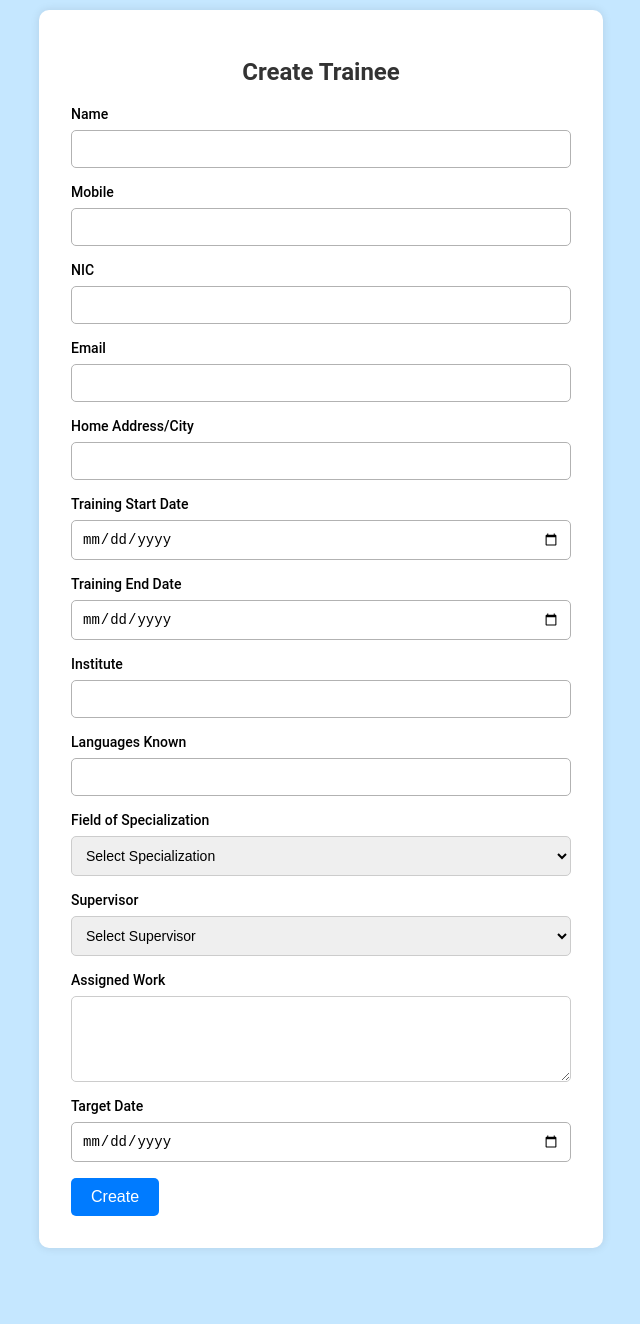
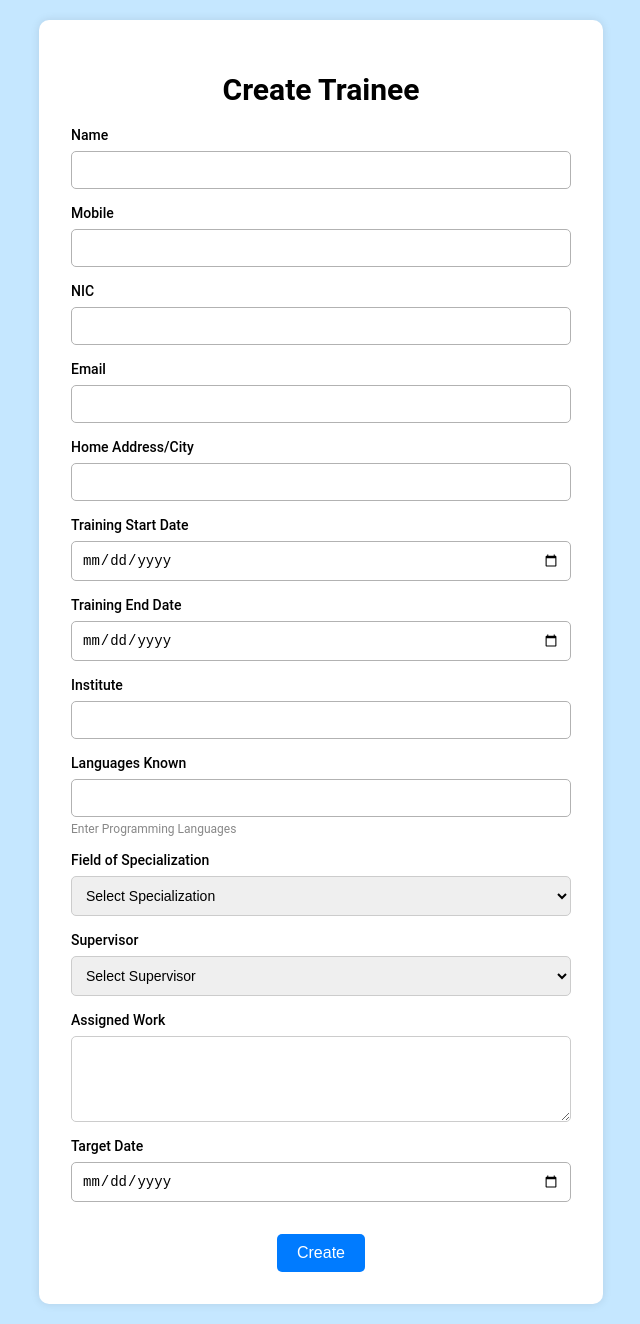
Before and after one commit to anupamamaheepala/Intern-crud, a React (Create React App) app in the folder frontend/: page / in a window 1280 px wide. Shown: the whole page, without its empty margins (319-959 px from the left). Before the commit the page ends 1258 px from the top, so only its background shows below. Built offline with nearby package versions, Linux system fonts and the light colour scheme.

Commit message:
anupama_14_1

```diff
--- a/frontend/package.json
+++ b/frontend/package.json
@@ -7,6 +7,7 @@
     "@testing-library/jest-dom": "^5.17.0",
     "@testing-library/react": "^13.4.0",
     "@testing-library/user-event": "^13.5.0",
+    "axios": "^1.7.9",
     "cra-template": "1.2.0",
     "react": "^18.3.1",
     "react-dom": "^18.3.1",
--- a/frontend/src/css/create.css
+++ b/frontend/src/css/create.css
@@ -8,8 +8,8 @@ body {
     justify-content: center;
     align-items: center;
     min-height: 100vh;
-    margin-top: 10px;
-    margin-bottom: 10px;
+    margin-top: 20px;
+    margin-bottom: 20px;
 }
 
 .create-form {
@@ -24,9 +24,9 @@ body {
 .create-title {
     text-align: center;
     margin-bottom: 20px;
-    font-size: 24px;
+    font-size: 30px;
     font-weight: bold;
-    color: #333;
+    color: #000000;
 }
 
 .form-group {
@@ -93,20 +93,28 @@ body {
     resize: vertical;
 }
 
+.create-hint {
+    font-size: 12px;
+    color: #888; /* Light gray color for hint text */
+    margin-top: 5px;
+    display: block; /* Ensure it displays on a new line */
+  }
+
 
 .create-form .create-submit-button {
     padding: 10px 20px;
     background-color: #007bff;
-    border: 1px solid #007bff;
     color: white;
     border: none;
     border-radius: 5px;
     font-size: 16px;
     cursor: pointer;
+    margin: 0 auto;
+    display: block;
+    margin-top: 2rem;
 }
 
 .create-form .create-submit-button:hover {
-    border: 1px solid #007bff;
-    background-color: #ffffff;
-    color: rgb(0, 0, 0);
+    background-color: #0056b3;
+    color: rgb(255, 255, 255);
 }
--- a/frontend/src/pages/Create.jsx
+++ b/frontend/src/pages/Create.jsx
@@ -19,10 +19,19 @@ const Create = () => {
   });
 
   const specializations = ["Software Engineering", "Data Science", "Networking", "AI", "Web Development"];
-  const supervisors = ["John Doe", "Amalya Damsari", "Jane Smith", "Emily Johnson"];
+  const supervisors = ["Amalya Damsari Dayarathna", "A", "B", "C"];
 
   const handleChange = (e) => {
     const { name, value } = e.target;
+
+    // Validate mobile number input
+    if (name === "mobile") {
+        const regex = /^[0-9+]*$/; // Allow only numbers and +, allow empty value
+        if (!regex.test(value)) {
+        return; // Do nothing if input is invalid
+        }
+    }
+
     setFormData({ ...formData, [name]: value });
   };
 
@@ -142,6 +151,7 @@ const Create = () => {
             className="input-languages"
             required
           />
+          <small className="create-hint">Enter Programming Languages</small>
         </div>
         <div className="form-group">
           <label htmlFor="specialization">Field of Specialization</label>
```
Also changed, not shown: 1 other file (tests, documents, lock files or other folders).
